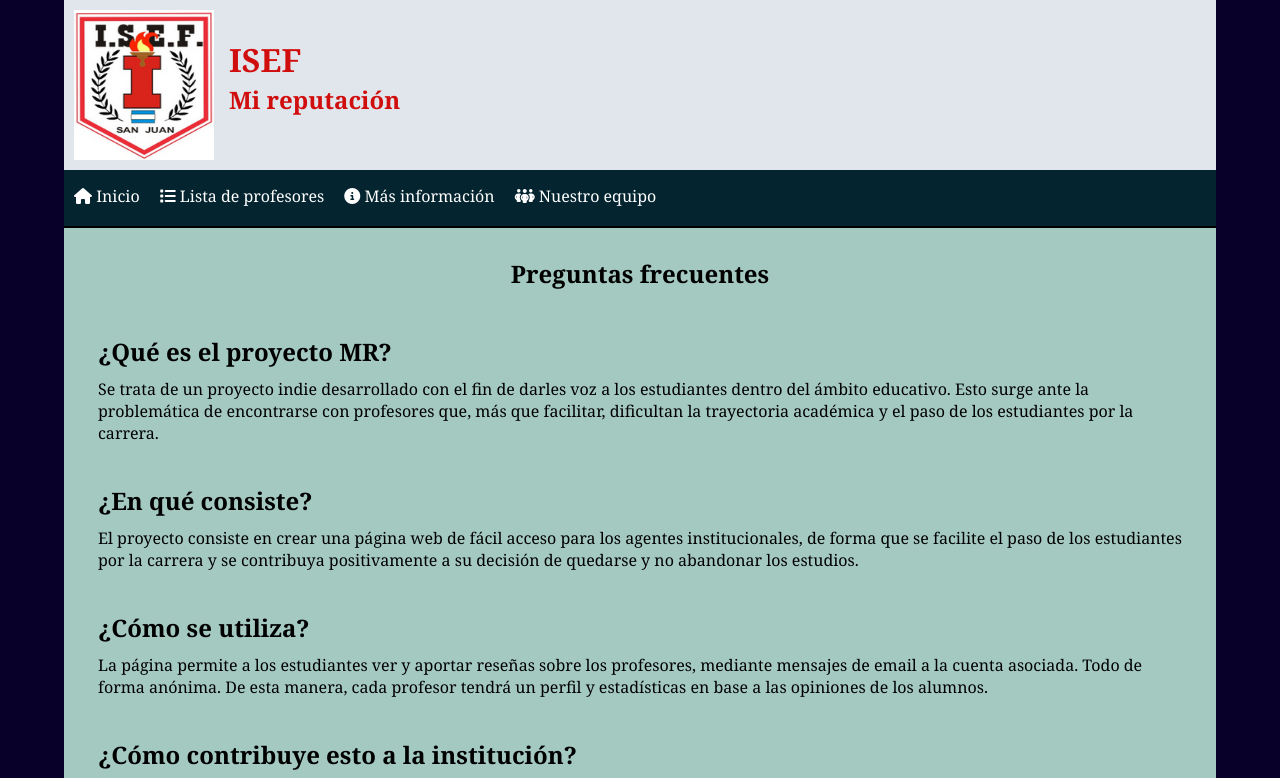
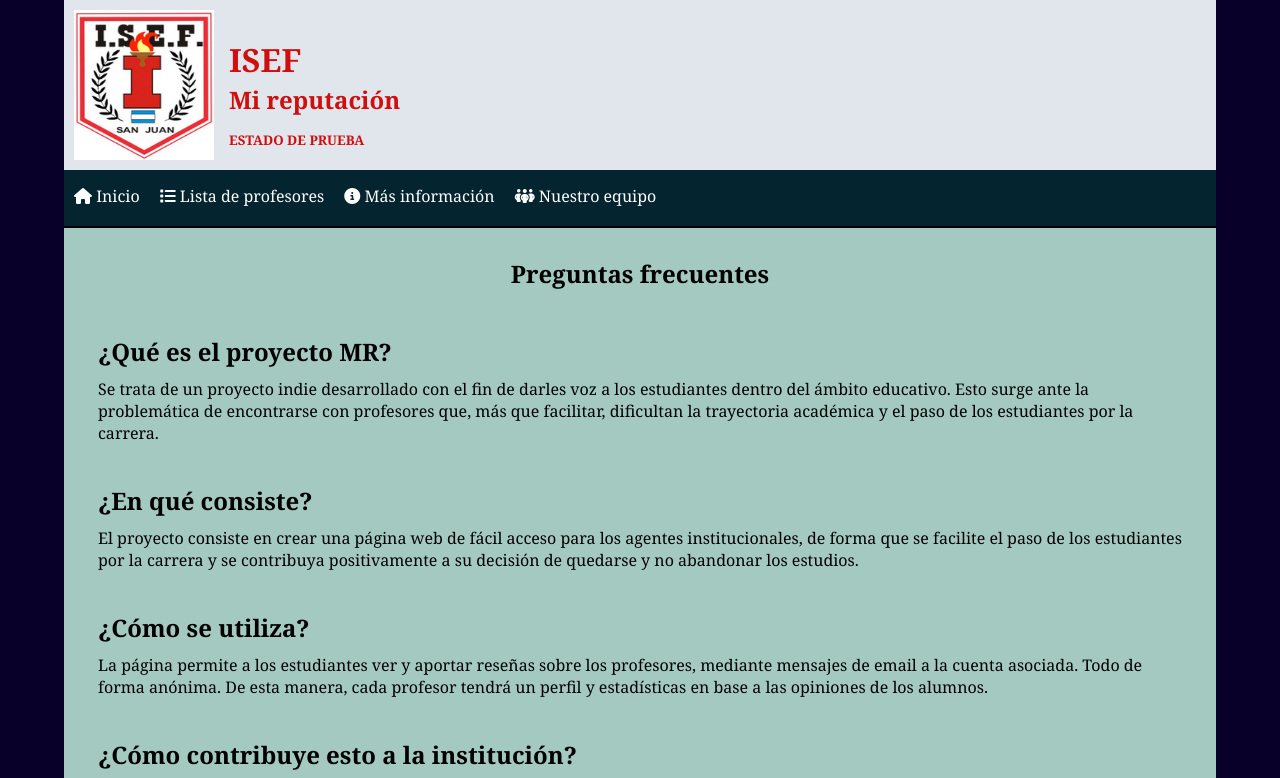
Before and after one commit to itsganimedes/isefmr, a plain HTML site: page index.html in a window 1280 px wide. Shown: the top 778 px of the page. Drawn offline with Linux system fonts and the light colour scheme.

Commit message:
added test state

```diff
--- a/index.html
+++ b/index.html
@@ -16,6 +16,7 @@
             <div>
                 <h1>ISEF</h1>
                 <h2>Mi reputación</h2>
+                <h5>ESTADO DE PRUEBA</h3>
             </div>
         </header>
 
```
Also changed, not shown: informacion.html (+1 -0 lines), nuestroequipo.html (+1 -0 lines), profesores.html (+1 -0 lines).
